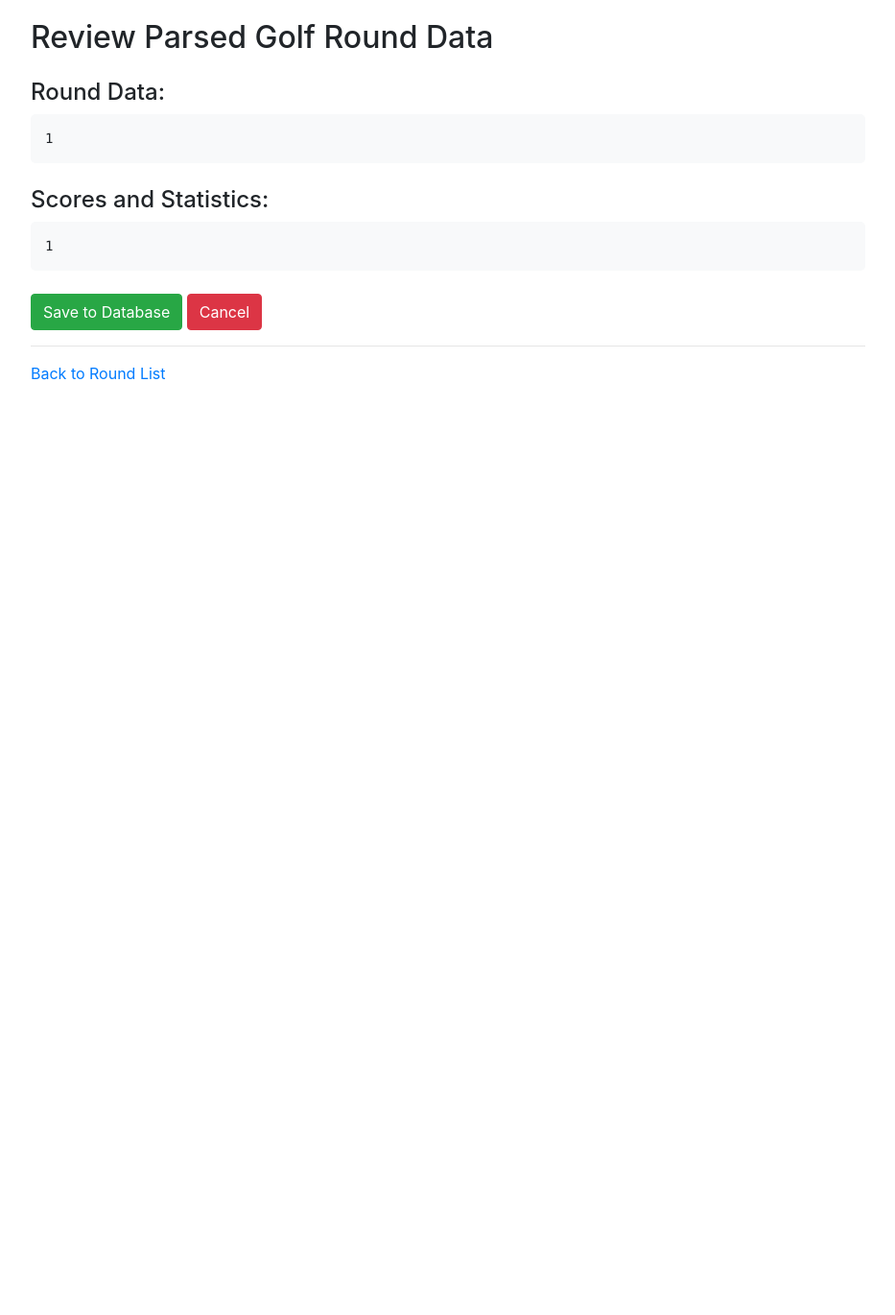
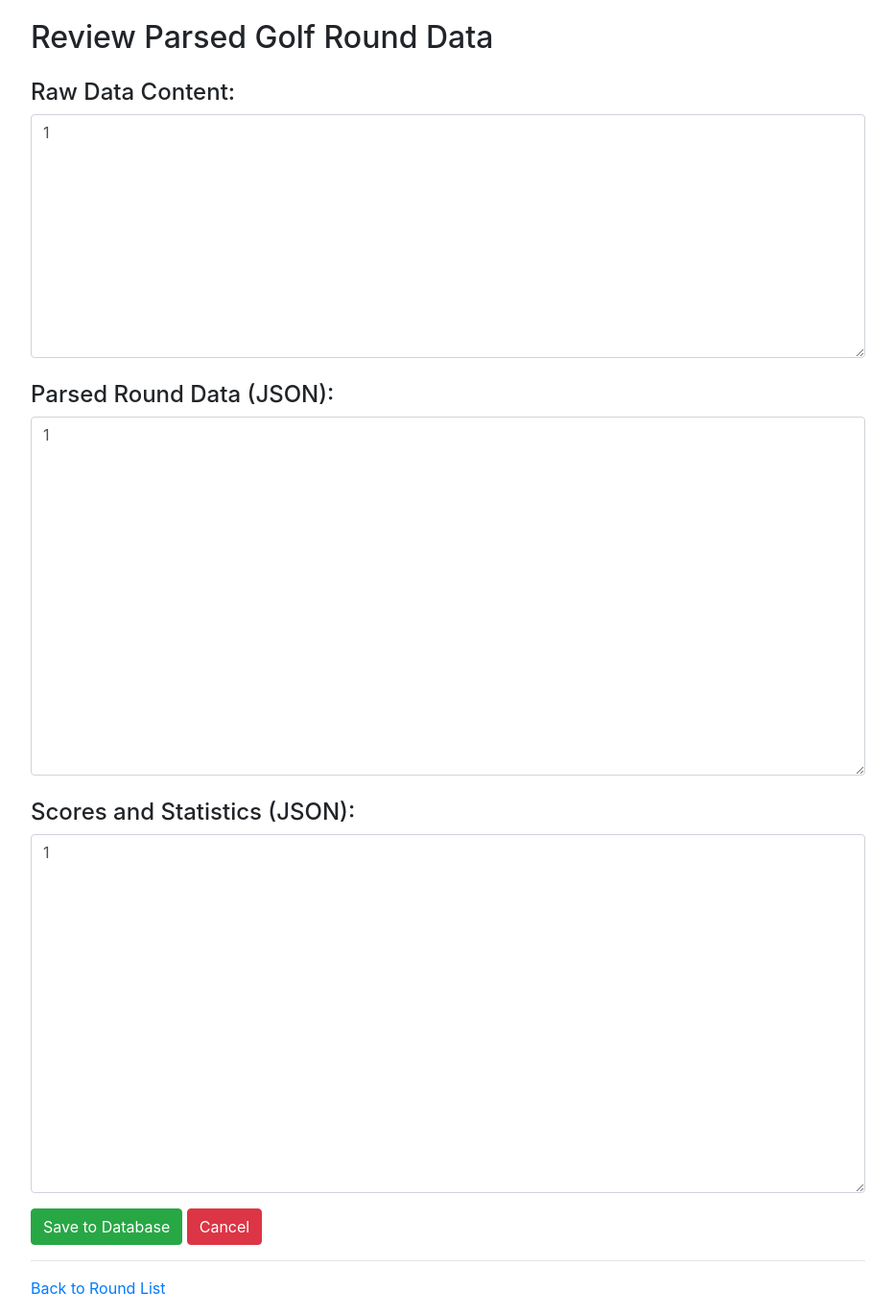
Before and after one commit to JoonYong-Kim/lalagolf, a Flask app: page /review_round in a window 1280 px wide. Shown: the whole page at 96% size, without its empty margins (173-1106 px from the left). Before the commit the page ends 396 px from the top, so only its background shows below. Run offline with Flask 3, Linux system fonts and the light colour scheme; the visitor is signed in with stand-in values (Sample User, id 1); parts of the project's set-up code (start-up, migrations or seed data) failed here and were passed over; some libraries are stand-ins or nearby versions.

Commit message:
파싱 결과 직접 수정

```diff
--- a/src/webapp/routes.py
+++ b/src/webapp/routes.py
@@ -6,6 +6,7 @@ from src.data_parser import parse_file, analyze_shots_and_stats # Import analyze
 import os
 from datetime import datetime
 from functools import wraps
+import json
 
 # Decorator to check if user is logged in
 def login_required(f):
@@ -182,6 +183,11 @@ def review_round():
     if request.method == 'POST':
         if request.form.get('action') == 'save':
             try:
+                # Get potentially modified data from form
+                raw_data_content = request.form['raw_data_content']
+                parsed_data = json.loads(request.form['parsed_data'])
+                scores_and_stats = json.loads(request.form['scores_and_stats'])
+
                 # Save raw data to file based on tee-off time
                 tee_off_time_str = parsed_data['tee_off_time']
                 # Assuming tee_off_time_str is in 'YYYY-MM-DD HH:MM' format
@@ -205,12 +211,14 @@ def review_round():
                 session.pop('raw_data_content', None)
 
                 return redirect(url_for('round_list')) # Redirect to list after saving
+            except json.JSONDecodeError as e:
+                return render_template('review_data.html', parsed_data=parsed_data, scores_and_stats=scores_and_stats, raw_data_content=raw_data_content, error=f"JSON parsing error: {e}. Please check your JSON format.")
             except Exception as e:
-                return render_template('review_data.html', parsed_data=parsed_data, scores_and_stats=scores_and_stats, error=f"Save error: {e}")
+                return render_template('review_data.html', parsed_data=parsed_data, scores_and_stats=scores_and_stats, raw_data_content=raw_data_content, error=f"Save error: {e}")
         elif request.form.get('action') == 'cancel':
             session.pop('parsed_data', None)
             session.pop('scores_and_stats', None)
             session.pop('raw_data_content', None)
             return redirect(url_for('upload_round'))
 
-    return render_template('review_data.html', parsed_data=parsed_data, scores_and_stats=scores_and_stats)
+    return render_template('review_data.html', parsed_data=parsed_data, scores_and_stats=scores_and_stats, raw_data_content=raw_data_content)
--- a/src/webapp/templates/review_data.html
+++ b/src/webapp/templates/review_data.html
@@ -18,13 +18,22 @@
             <div class="alert alert-danger">{{ error }}</div>
         {% endif %}
 
-        <h4 class="mt-4">Round Data:</h4>
-        <pre>{{ parsed_data | tojson(indent=4) }}</pre>
+        <form action="{{ url_for('review_round') }}" method="post" class="mt-4">
+            <h4 class="mt-4">Raw Data Content:</h4>
+            <div class="form-group">
+                <textarea class="form-control" id="raw_data_content" name="raw_data_content" rows="10">{{ raw_data_content }}</textarea>
+            </div>
 
-        <h4 class="mt-4">Scores and Statistics:</h4>
-        <pre>{{ scores_and_stats | tojson(indent=4) }}</pre>
+            <h4 class="mt-4">Parsed Round Data (JSON):</h4>
+            <div class="form-group">
+                <textarea class="form-control" id="parsed_data" name="parsed_data" rows="15">{{ parsed_data | tojson(indent=4) }}</textarea>
+            </div>
 
-        <form action="{{ url_for('review_round') }}" method="post" class="mt-4">
+            <h4 class="mt-4">Scores and Statistics (JSON):</h4>
+            <div class="form-group">
+                <textarea class="form-control" id="scores_and_stats" name="scores_and_stats" rows="15">{{ scores_and_stats | tojson(indent=4) }}</textarea>
+            </div>
+
             <button type="submit" name="action" value="save" class="btn btn-success">Save to Database</button>
             <button type="submit" name="action" value="cancel" class="btn btn-danger">Cancel</button>
         </form>
```
